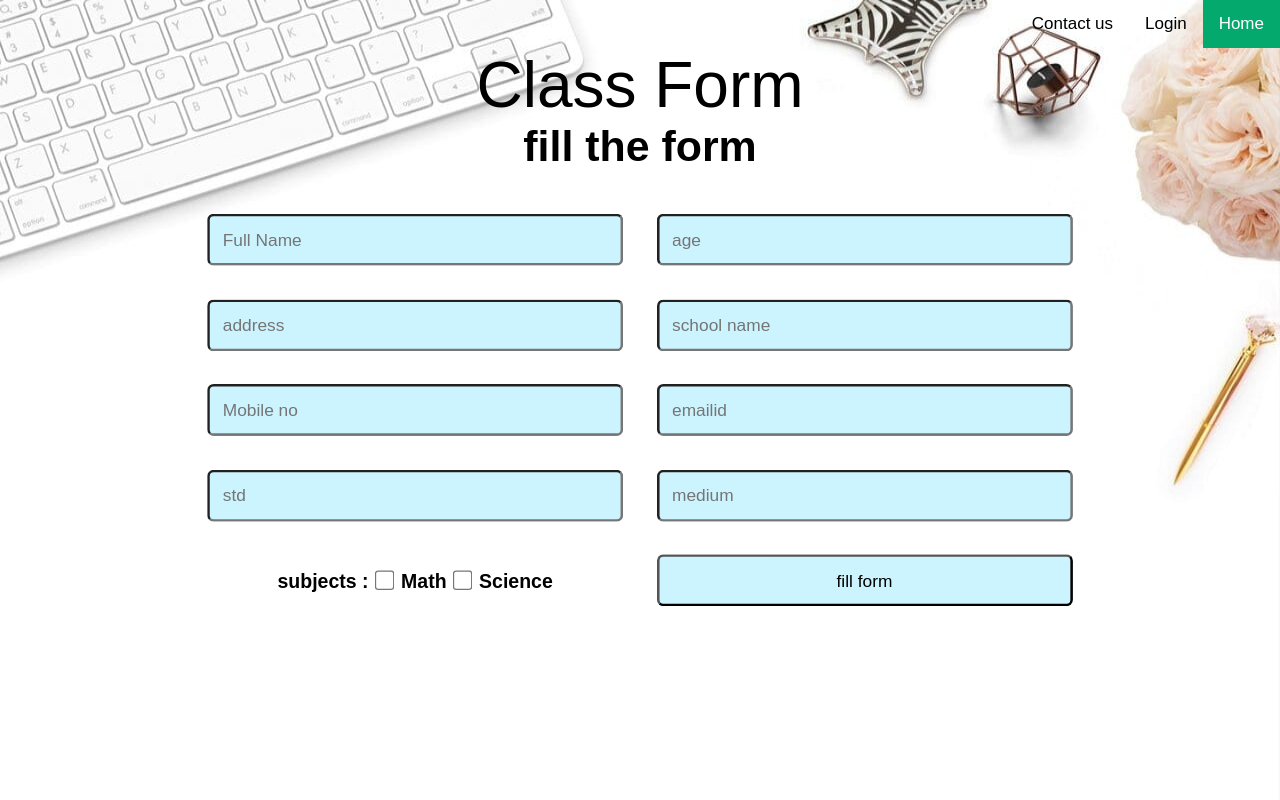
After one commit to SujitAkulwar/Coaching-website, a PHP site: page /shop.php in a window 1280 px wide. The commit adds this page. Run offline with PHP 8.4, Linux system fonts and the light colour scheme.

Commit message:
complete

```diff
--- a/Login.php
+++ b/Login.php
@@ -8,6 +8,8 @@ if (isset($_POST['login'])) {
   $email = stripcslashes($email);
   $pass = stripcslashes($password);
 
+  $_SESSION['admin'] = $email;
+
   $email = mysqli_real_escape_string($con, $email);
   $pass = mysqli_real_escape_string($con, $password);
 
@@ -16,11 +18,11 @@ if (isset($_POST['login'])) {
   $row = mysqli_fetch_array($result, MYSQLI_ASSOC);
   $count = mysqli_num_rows($result);
     if ($count == 1 and $email != "") {
-      $_SESSION['admin'] = $name;
-      header("location:Index.php");
+      header("location:shop.php");
     } else {
     echo "<script>alert('error')</script>";
   }
+
 }
 ?>
 
--- a/Nav.php
+++ b/Nav.php
@@ -39,9 +39,10 @@
         <div class="topnav">
             <a class="active atag" href="Index.php">Home</a>
             <?php
+            // session_start();
             $myusername = isset($_SESSION['admin'])?$_SESSION['admin']:"" ;
                 if($myusername!=""){
-                    echo "<a href='Logout.php' class='atag'>" . $myusername . "<a>";
+                    echo "<a href='class.php' class='atag'>" . $myusername . "<a>";
                 }else{
                     echo "<a href='Login.php' class='atag'> Login <a>";
                 }
--- a/Register.php
+++ b/Register.php
@@ -15,7 +15,7 @@ if (isset($_POST['register'])) {
   $result = mysqli_query($con, $sql);
   if($result){
     $_SESSION['admin'] = $name;
-      header("location:Login.php");
+      header("location:shop.php");
   }else{
     echo "<script>alert('error')</script>";
   }
--- a/logincheck.php
+++ b/logincheck.php
@@ -1,6 +1,7 @@
 
 <?php
     include("connection.php");
+    session_start();
     $email = $_POST["email"];
     $password = $_POST["password"];
 
--- /dev/null
+++ b/shop.css
@@ -0,0 +1,89 @@
+/* Google Font CDN Link */
+@import url("https://fonts.googleapis.com/css2?family=Poppins:wght@200;300;400;500;600;700&display=swap");
+* {
+  margin: 0;
+  padding: 0;
+  box-sizing: border-box;
+  font-family: sans-serif;
+}
+body {
+  width: auto;
+  background: -webkit-linear-gradient(left, #003366, #004080, #0059b3, #0073e6);
+  background-image: url("bg.jpg");
+  background-size: 100% 100%;
+  background-repeat: no-repeat;
+  background-position: center;
+  font-family: sans-serif;
+}
+.wrapper {
+  width: 50%;
+  display: flex;
+  flex-direction: column;
+  justify-content: center;
+  align-items: center;
+}
+.cont {
+  height: auto;
+  width: 100%;
+  margin: auto;
+  display: flex;
+  flex-direction: column;
+  justify-content: center;
+  align-self: center;
+  text-align: center;
+}
+.tt{
+    margin-bottom: 10vh;
+    font-size: 8vh;
+}
+.classform {
+margin: auto;
+  display: grid;
+  grid-template-columns: 1fr 1fr;
+  grid-template-rows: 1fr 1fr;
+  grid-template-areas:
+    ". ."
+    ". ."
+    ". ."
+    ". ."
+    "."
+    ". .";
+  gap: 2vw;
+  justify-items: center;
+  padding: 1vh;
+  scale: 1.3;
+}
+
+input {
+  width: 40vh;
+  height: 5vh;
+  padding: 3px 10px;
+  border-radius: 5px;
+  background-color: rgba(183, 239, 255, 0.7);
+  transition: 0.3s;
+}
+input:hover{
+  background-color: white;
+}
+
+.fillform{
+  cursor: pointer;
+}
+#Maths,#Science{
+  margin: 0;
+  padding: 0;
+  width: 15px;
+}
+.checkboxdiv{
+  display: flex;
+  justify-content: center;
+  align-items: center;
+}
+.checkboxdiv label{
+  font-size: 15px;
+  padding: 5px;
+  font-weight: 600;
+}
+.titlelabel{
+  font-size: 20px;
+}
--- /dev/null
+++ b/shop.php
@@ -0,0 +1,107 @@
+<?php
+include("connection.php");
+session_start();
+if (isset($_POST['fillform'])) {
+    $name = $_POST["name"];
+    $age = $_POST["age"];
+    $address = $_POST["address"];
+    $schoolname = $_POST["schoolname"];
+    $mobilenos = $_POST["mobilenos"];
+    $emailid = $_POST["emailid"];
+    $std = $_POST["std"];
+    $medium = $_POST["medium"];
+    // $Maths = $_POST["Maths"];
+    if(isset($_POST['Maths'])) {
+        $Math = $_POST["Maths"];
+    }else{
+        $Math = 0;
+    }
+    if(isset($_POST['Science'])) {
+        $Science = $_POST["Science"];
+    }else{
+        $Science = 0;
+    }
+
+    $name = stripcslashes($name);
+    $age = stripcslashes($age);
+    $address = stripcslashes($address);
+    $schoolname = stripcslashes($schoolname);
+    $mobilenos = stripcslashes($mobilenos);
+    $emailid = stripcslashes($emailid);
+    $std = stripcslashes($std);
+    $medium = stripcslashes($medium);
+    $Math = stripcslashes($Math);
+    $Science = stripcslashes($Science);
+
+    // $email = mysqli_real_escape_string($con, $email);
+    // $pass = mysqli_real_escape_string($con, $password);
+
+    $sql = "INSERT INTO `student`(`name`, `age`, `address`, `schoolname`, `mobilenos`, `emailid`, `std`, `medium`, `maths`, `science`) VALUES ('$name','$age','$address','$schoolname','$mobilenos','$emailid','$std','$medium','$Math','$Science')";
+    $result = mysqli_query($con, $sql);
+    if($result){
+        $_SESSION['admin'] = $email;
+          header("location:Index.php");
+      }else{
+        echo "<script>alert('error')</script>";
+      }
+}
+?>
+
+
+<html>
+
+<head>
+    <title>Classes</title>
+    <link rel="stylesheet" href="shop.css?v=<?php echo time(); ?>">
+</head>
+
+<body>
+    <?php
+    include('Nav.php');
+    ?>
+    <div class="cont">
+        <div class="tt">
+            <div class="t">Class Form</div>
+            <h6 class="t">fill the form </h6>
+        </div>
+        <form class="classform" method="post">
+            <div>
+                <!-- <label>Full Name : </label> -->
+                <input type="text" placeholder="Full Name" name="name" class="name" required>
+            </div>
+            <div>
+                <input type="text" placeholder="age" name="age" class="age" required>
+            </div>
+            <div>
+                <input type="text" placeholder="address" name="address" class="address" required>
+            </div>
+            <div>
+                <input type="text" placeholder="school name" name="schoolname" class="schoolname" required>
+            </div>
+            <div>
+                <input type="text" placeholder="Mobile no" name="mobilenos" class="mobilenos" required>
+            </div>
+            <div>
+                <input type="text" placeholder="emailid" name="emailid" class="emailid" required>
+            </div>
+            <div>
+                <input type="text" placeholder="std" name="std" class="std" required>
+            </div>
+            <div>
+                <input type="text" placeholder="medium" name="medium" class="medium" required>
+            </div>
+            <div class="checkboxdiv">
+                <label class="titlelabel">subjects : </label>
+                <input type="checkbox" id="Maths" name="Maths" value="10">
+                <label for="Maths"> Math</label><br>
+                <input type="checkbox" id="Science" name="Science" value="10">
+                <label for="Science"> Science</label><br>
+            </div>
+            <div>
+                <input type="submit" name="fillform" value="fill form" class="fillform">
+            </div>
+        </form>
+    </div>
+</body>
+
+</html>
```
Also changed, not shown: Contact.css (+13 -9 lines), Contact.html (deleted, +0 -56 lines), Contact.php (added, +69 -0 lines), Logout.css (added, +23 -0 lines), Logout.php (added, +35 -0 lines), class.css (added, +8 -0 lines), class.php (added, +37 -0 lines), c.jpg (deleted), contact.jpg (added).
